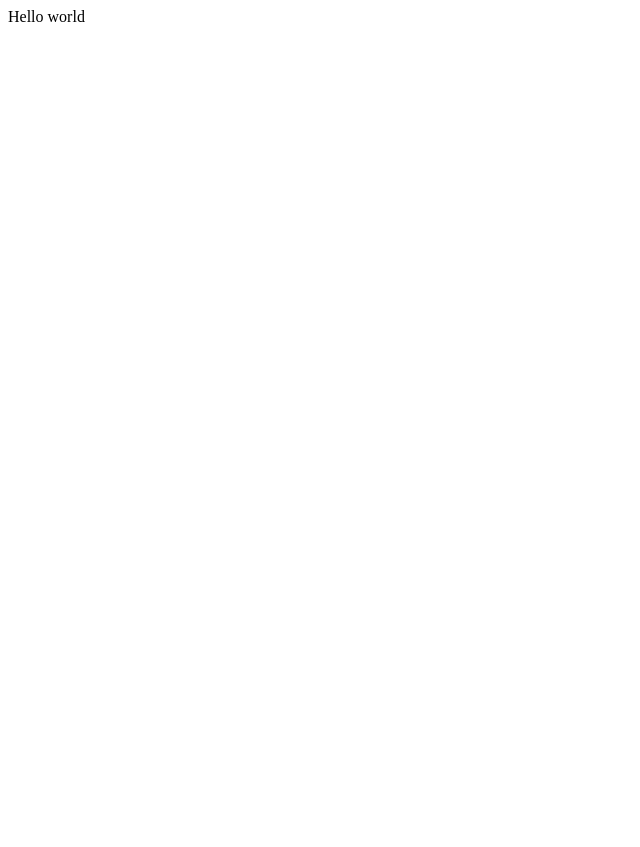
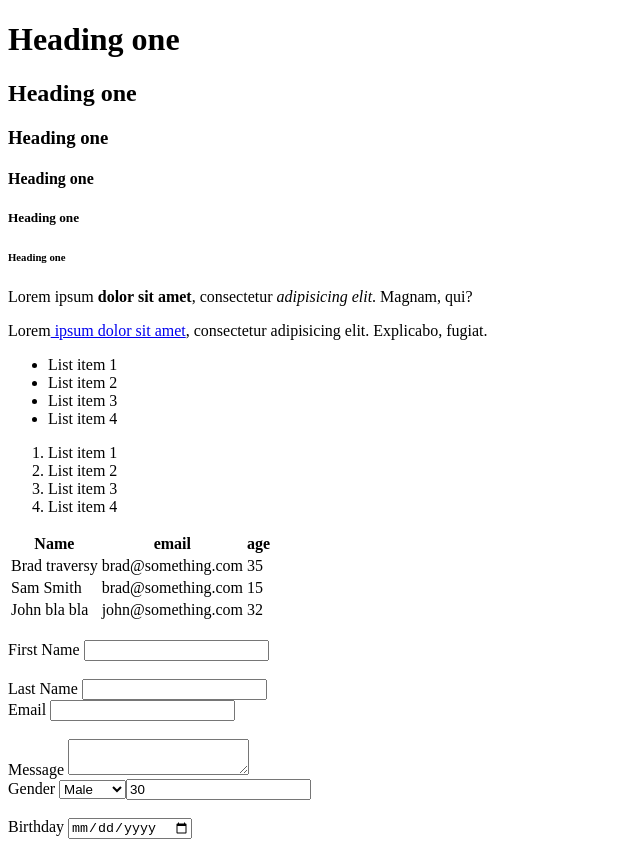
Before and after one commit to Syedhussain2/HTML-Crash-Course, a plain HTML site: page index.html in a window 1280 px wide. Shown: the whole page, without its empty margins (0-640 px from the left). Before the commit the page ends 800 px from the top, so only its background shows below. Drawn offline with Linux system fonts and the light colour scheme.

Commit message:
html progress1

```diff
--- a/index.html
+++ b/index.html
@@ -4,10 +4,99 @@
   <meta charset="UTF-8">
   <meta name="viewport" content="width=device-width, initial-scale=1.0">
   <meta http-equiv="X-UA-Compatible" content="ie=edge">
-  <title>Traversy html Video</title>
+  <title>HTML cheat sheet</title>
   <link rel="stylesheet" href="css/main.css">
 </head>
 <body>
-Hello world
-</body>
-</html>
+  <!--Headings-->
+  <h1>Heading one</h1>
+  <h2>Heading one</h2>
+  <h3>Heading one</h3>
+  <h4>Heading one</h4>
+  <h5>Heading one</h5>
+  <h6>Heading one</h6>
+
+  <!-- Paragraph -->
+  <p> Lorem ipsum <strong>dolor sit amet</strong>, consectetur <em>adipisicing elit</em>. Magnam, qui?</p>
+  Lorem<a href="http://google.com" target="_blank"> ipsum dolor sit amet</a>, consectetur adipisicing elit. Explicabo, fugiat.
+  <!--List-->
+  <ul>
+    <li>List item 1</li>
+    <li>List item 2</li>
+    <li>List item 3</li>
+    <li>List item 4</li>
+  </ul>
+  <ol>
+    <li>List item 1</li>
+    <li>List item 2</li>
+    <li>List item 3</li>
+    <li>List item 4</li>
+  </ol>
+  <!--table-->
+  <table>
+    <thead>
+      <tr>
+        <th>Name</th>
+        <th>email</th>
+        <th>age</th>
+      </tr>
+    </thead>
+    <tbody>
+      <tr>
+        <td> Brad traversy</td>
+        <td>brad@something.com</td>
+        <td>35</td>
+      </tr>
+      <tr>
+        <td> Sam Smith</td>
+        <td>brad@something.com</td>
+        <td>15</td>
+      </tr>
+      <tr>
+        <td>John bla bla</td>
+        <td>john@something.com</td>
+        <td>32</td>
+      </tr>
+    </tbody>
+  </table>
+  <br>
+  <!--Form-->
+  <form>
+    <div>
+      <label>First Name</label>
+      <input type="text" name="First-name">
+    </div>
+    <br>
+    <div>
+      <label>Last Name</label>
+      <input type="text" name="Last-name">
+    </div>
+    <div>
+      <label>Email</label>
+      <input type="email" name="email">
+    </div>
+    <br>
+    <div>
+      <label>Message</label>
+      <textarea name-"message"></textarea>
+    </div>
+    <div>
+      <label>Gender</label>
+      <select name="Gender"</select>
+        <option value="male">Male</option>
+        <option value="Female">Female</option>
+        <option value="others">others</option>
+      </div>
+      <br>
+      <div>
+        <label>Age</label>
+        <input type="number" name="age" value="30">
+      </div>
+      <br>
+      <div>
+        <label>Birthday</label>
+        <input type="date" name="birthday">
+      </div>
+    </form>
+  </body>
+  </html>
```
